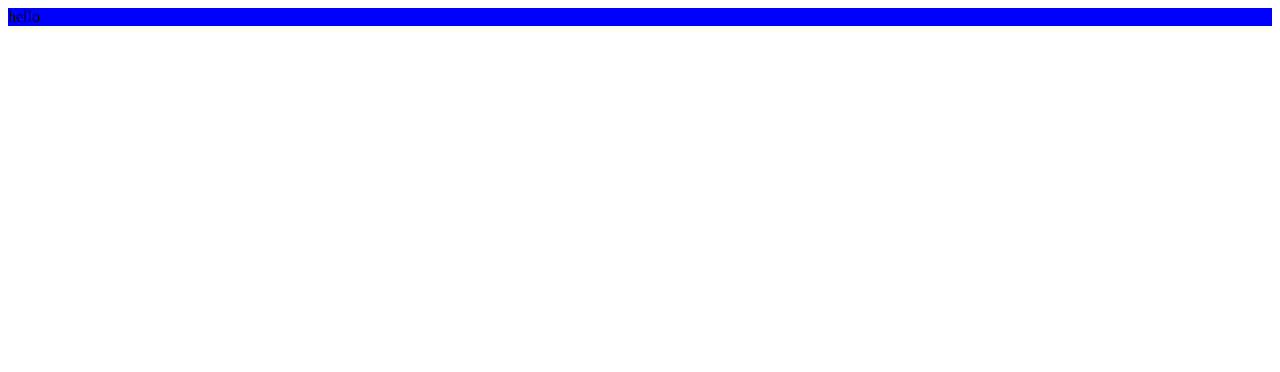
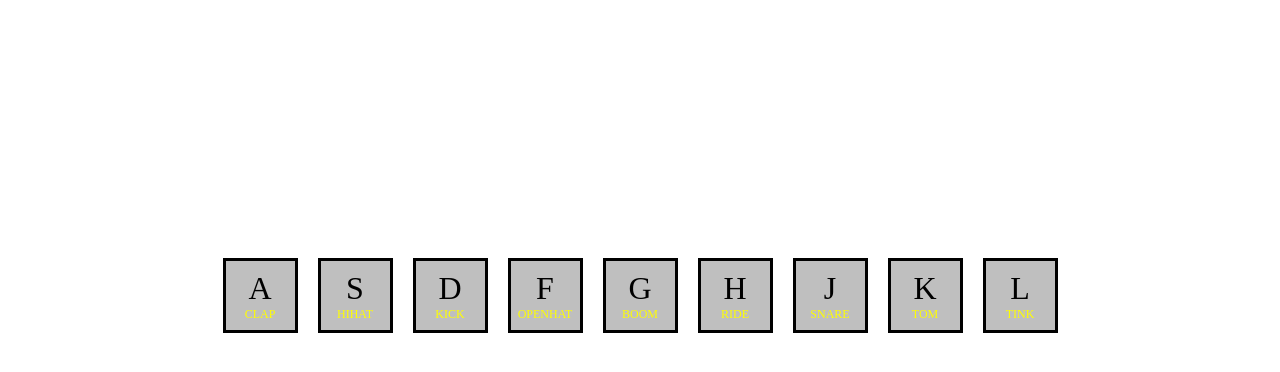
Before and after one commit to ajclose/30-days-js, a plain HTML site: page day-1/index.html in a window 1280 px wide. Drawn offline with Linux system fonts and the light colour scheme.

Commit message:
Create display

```diff
--- a/day-1/index.html
+++ b/day-1/index.html
@@ -7,8 +7,79 @@
     <script src="./main.js" charset="utf-8"></script>
   </head>
   <body>
-    <div class="buttons">
-      hello
+    <div class="keys">
+      <div data-key="65" class="key">
+        <div class="letter">
+          A
+        </div>
+        <div class="sound">
+          CLAP
+        </div>
+      </div>
+      <div data-key="83" class="key">
+        <div class="letter">
+          S
+        </div>
+        <div class="sound">
+          HIHAT
+        </div>
+      </div>
+      <div data-key="68" class="key">
+        <div class="letter">
+          D
+        </div>
+        <div class="sound">
+          KICK
+        </div>
+      </div>
+      <div data-key="70" class="key">
+        <div class="letter">
+          F
+        </div>
+        <div class="sound">
+          OPENHAT
+        </div>
+      </div>
+      <div data-key="71" class="key">
+        <div class="letter">
+          G
+        </div>
+        <div class="sound">
+          BOOM
+        </div>
+      </div>
+      <div data-key="72" class="key">
+        <div class="letter">
+          H
+        </div>
+        <div class="sound">
+          RIDE
+        </div>
+      </div>
+      <div data-key="74" class="key">
+        <div class="letter">
+          J
+        </div>
+        <div class="sound">
+          SNARE
+        </div>
+      </div>
+      <div data-key="75" class="key">
+        <div class="letter">
+          K
+        </div>
+        <div class="sound">
+          TOM
+        </div>
+      </div>
+      <div data-key="76" class="key">
+        <div class="letter">
+          L
+        </div>
+        <div class="sound">
+          TINK
+        </div>
+      </div>
     </div>
   </body>
 </html>
--- a/day-1/main.css
+++ b/day-1/main.css
@@ -2,6 +2,36 @@
   box-sizing: border-box;
 }
 
-.buttons {
-  background: blue;
+body {
+  display: flex;
+  flex-direction: column;
+  justify-content: center;
+  align-items: center;
 }
+
+.keys {
+  display: flex;
+  justify-content: center;
+  margin-top: 30vh;
+}
+
+.key {
+  margin: 10px;
+  height: 75px;
+  width: 75px;
+  border: solid;
+  text-align: center;
+  display: flex;
+  flex-direction: column;
+  justify-content: center;
+  background: rgba(0,0,0,.25)
+}
+
+.letter {
+  font-size: 2em;
+}
+
+.sound {
+  color: yellow;
+  font-size: .75em;
+}
```
